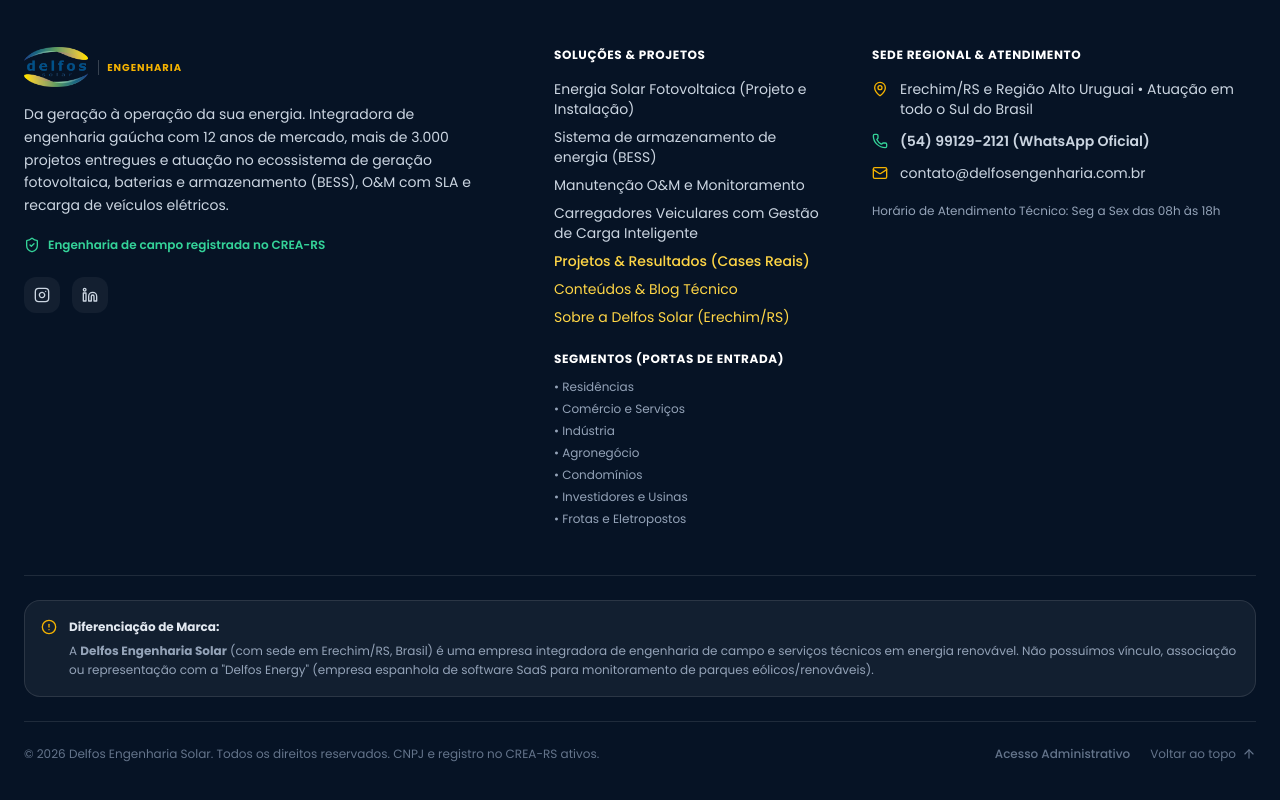
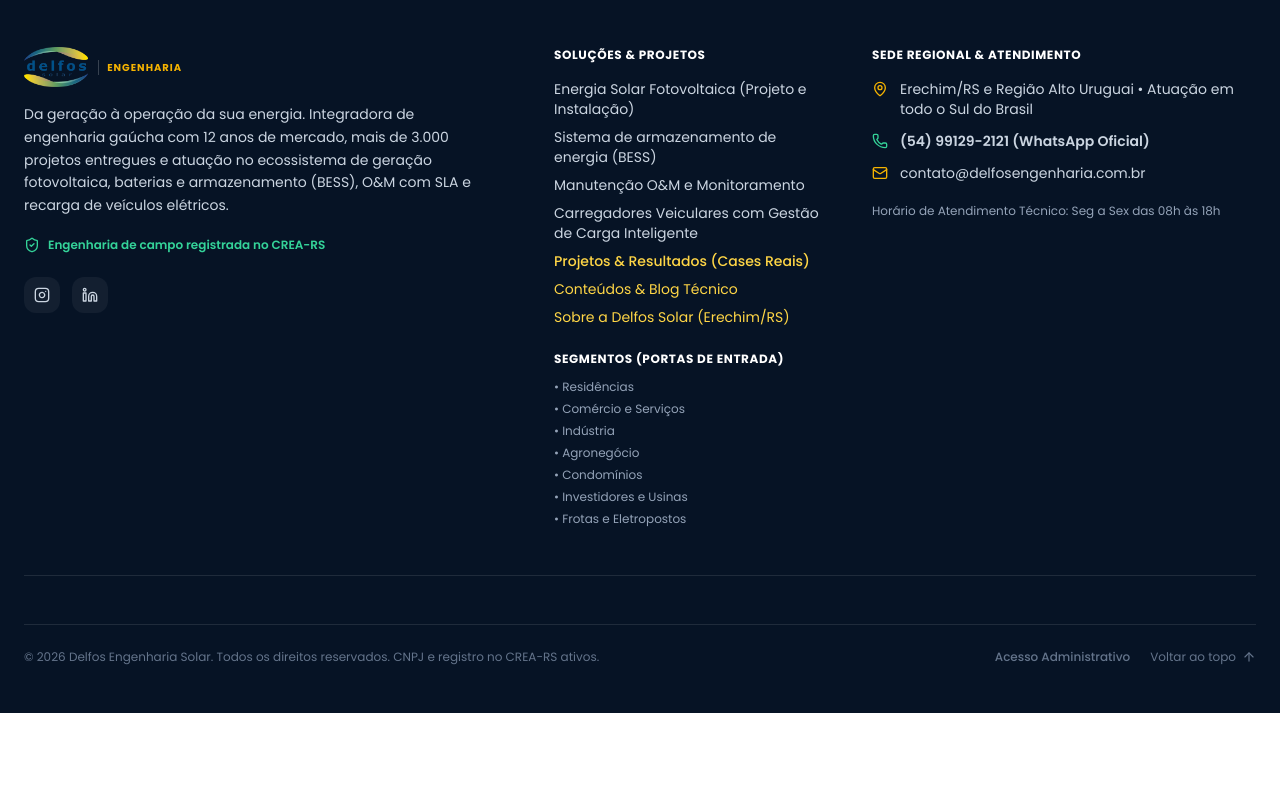
Before and after one commit to joaovictorbfuchs-cell/landing-page-delfos, a React (Vite) app: page /sobre in a window 1280 px wide. Shown: the part 4122-4922 px from the top of the page. After the commit the page ends 4835 px from the top, so only its background shows below. Built offline with nearby package versions, Linux system fonts and the light colour scheme; what pocketbase would draw is missing.

Commit message:
Auto-commit after full sync (build simulation)

```diff
--- a/src/components/Footer.tsx
+++ b/src/components/Footer.tsx
@@ -212,18 +212,7 @@
         </div>
 
         {/* NOTA DE DIFERENCIAÇÃO DA MARCA (Obrigatória pela especificação) */}
-        <div className="py-6 border-b border-white/10">
-          <div className="p-4 rounded-2xl bg-white/5 border border-white/10 text-xs text-slate-400 leading-relaxed flex items-start gap-3">
-            <AlertCircle className="w-4 h-4 text-solar-400 shrink-0 mt-0.5" />
-            <div>
-              <strong className="text-slate-200 block mb-1">Diferenciação de Marca:</strong>A{' '}
-              <strong>Delfos Engenharia Solar</strong> (com sede em Erechim/RS, Brasil) é uma
-              empresa integradora de engenharia de campo e serviços técnicos em energia renovável.
-              Não possuímos vínculo, associação ou representação com a "Delfos Energy" (empresa
-              espanhola de software SaaS para monitoramento de parques eólicos/renováveis).
-            </div>
-          </div>
-        </div>
+        <div className="py-6 border-b border-white/10"></div>
 
         {/* Bottom bar */}
         <div className="pt-6 flex flex-col sm:flex-row items-center justify-between gap-4 text-xs text-slate-500">
```
Also changed, not shown: .skip.config.json.
